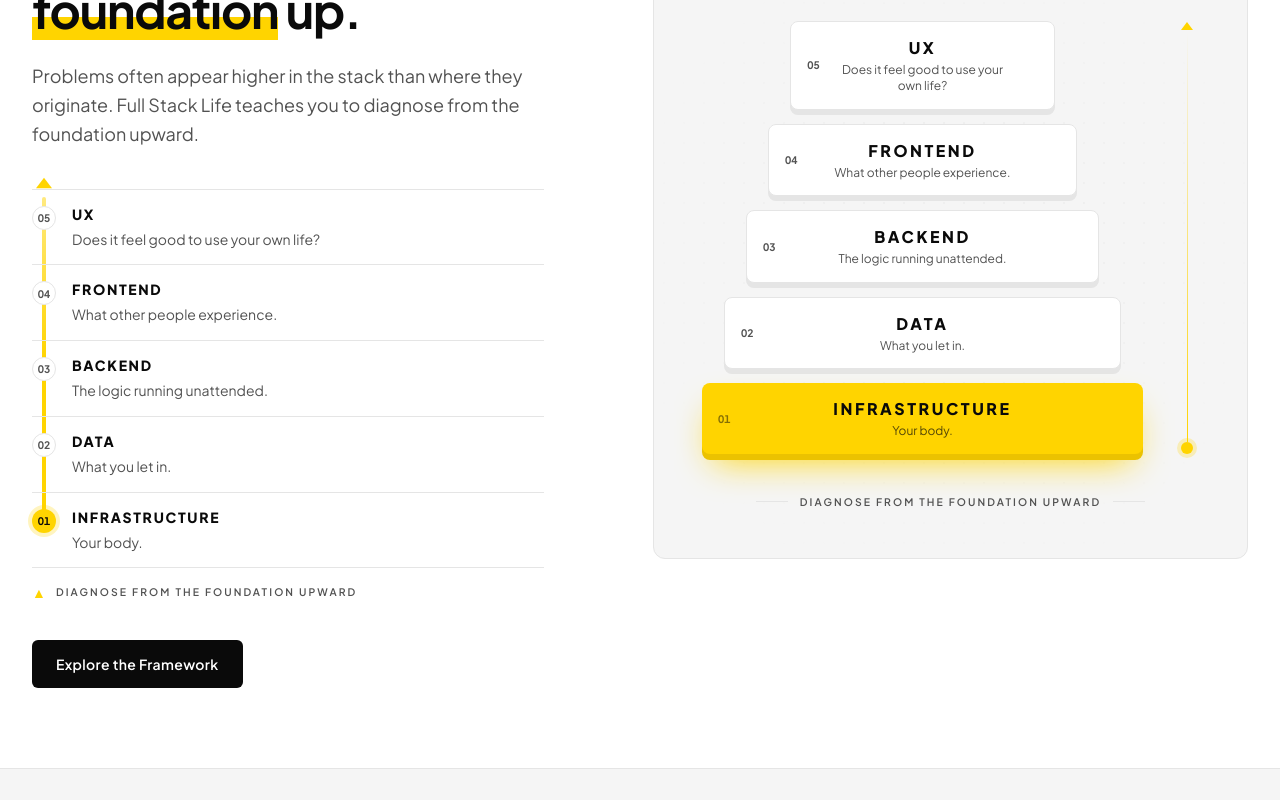
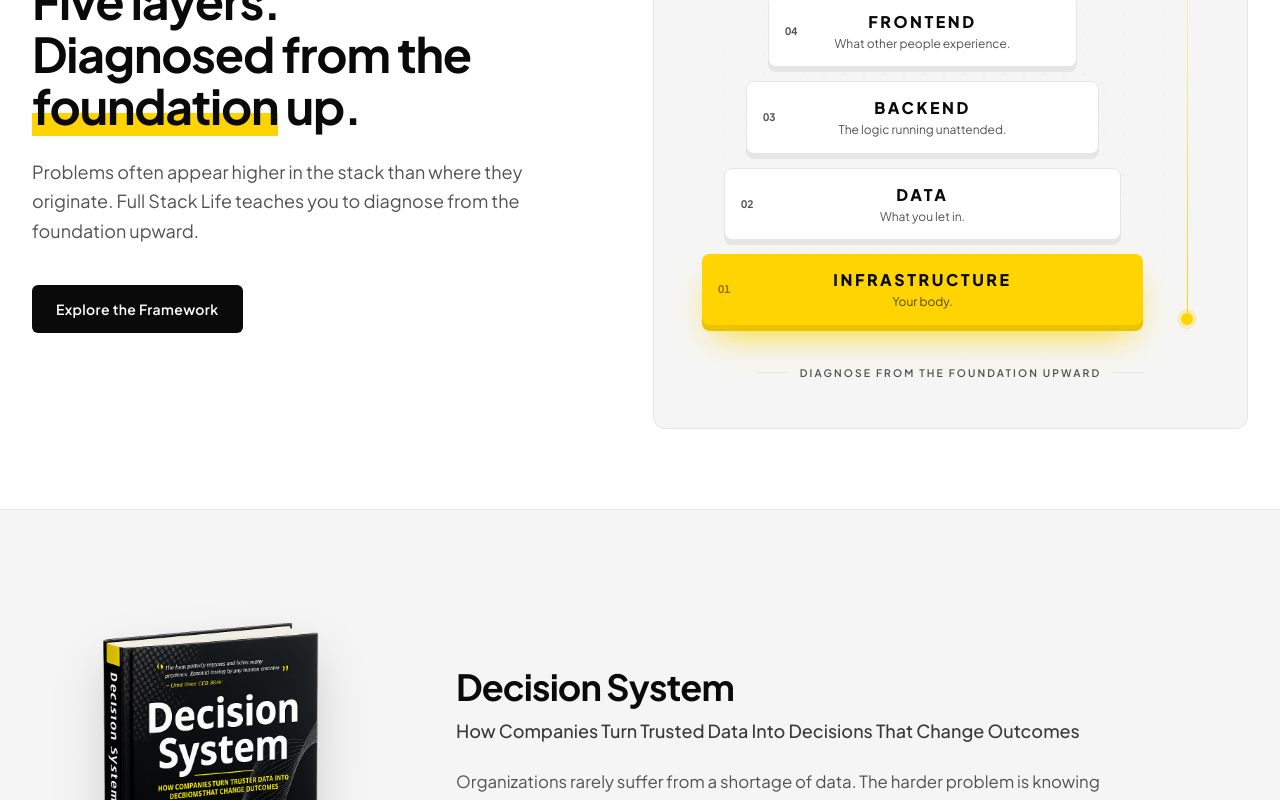
Before and after one commit to devizur/Devizur-Press, a Next.js app: page / in a window 1280 px wide. Shown: the part 1573-2373 px from the top of the page. Built offline with nearby package versions, Linux system fonts and the light colour scheme; no server answers.

Commit message:
Remove Diagnose-upward rail and associated elements from Full Stack Life section for cleaner layout

```diff
--- a/app/page.tsx
+++ b/app/page.tsx
@@ -259,57 +259,6 @@
               originate. {fullStackLife.title} teaches you to diagnose from the
               foundation upward.
             </p>
-
-            <div className="mt-10 max-w-lg">
-            <div className="relative">
-              {/* Diagnose-upward rail through the number badges */}
-              <span
-                className="pointer-events-none absolute bottom-11 left-[10px] top-2 w-1 rounded-full bg-gradient-to-t from-yellow via-yellow to-yellow/50"
-                aria-hidden
-              />
-              <svg
-                viewBox="0 0 12 8"
-                className="pointer-events-none absolute -top-3 left-[4px] h-3 w-4 text-yellow"
-                fill="currentColor"
-                aria-hidden
-              >
-                <path d="M6 0l6 8H0z" />
-              </svg>
-            <ol className="relative divide-y divide-border border-y border-border">
-              {[...fullStackLife.layers].reverse().map((layer, i, arr) => {
-                const number = arr.length - i;
-                const isFoundation = number === 1;
-                return (
-                  <li key={layer} className="flex gap-4 py-3.5">
-                    <span
-                      className={`relative mt-0.5 flex h-6 w-6 shrink-0 items-center justify-center rounded-full text-[0.65rem] font-bold tabular-nums ${
-                        isFoundation
-                          ? "bg-yellow text-black ring-4 ring-yellow/25"
-                          : "border border-border bg-background text-muted"
-                      }`}
-                    >
-                      0{number}
-                    </span>
-                    <div>
-                      <p className="text-sm font-extrabold uppercase tracking-[0.12em] text-foreground">
-                        {layer}
-                      </p>
-                      <p className="mt-1 text-sm leading-relaxed text-muted">
-                        {fullStackLife.layerDescriptions[layer]}
-                      </p>
-                    </div>
-                  </li>
-                );
-              })}
-            </ol>
-            </div>
-              <p className="mt-4 flex items-center gap-2 text-[0.65rem] font-semibold uppercase tracking-[0.2em] text-muted">
-                <span className="text-sm leading-none text-yellow" aria-hidden>
-                  ▲
-                </span>
-                Diagnose from the foundation upward
-              </p>
-            </div>
 
             <div className="mt-10">
               <Button href="/full-stack-life" variant="dark">
```
